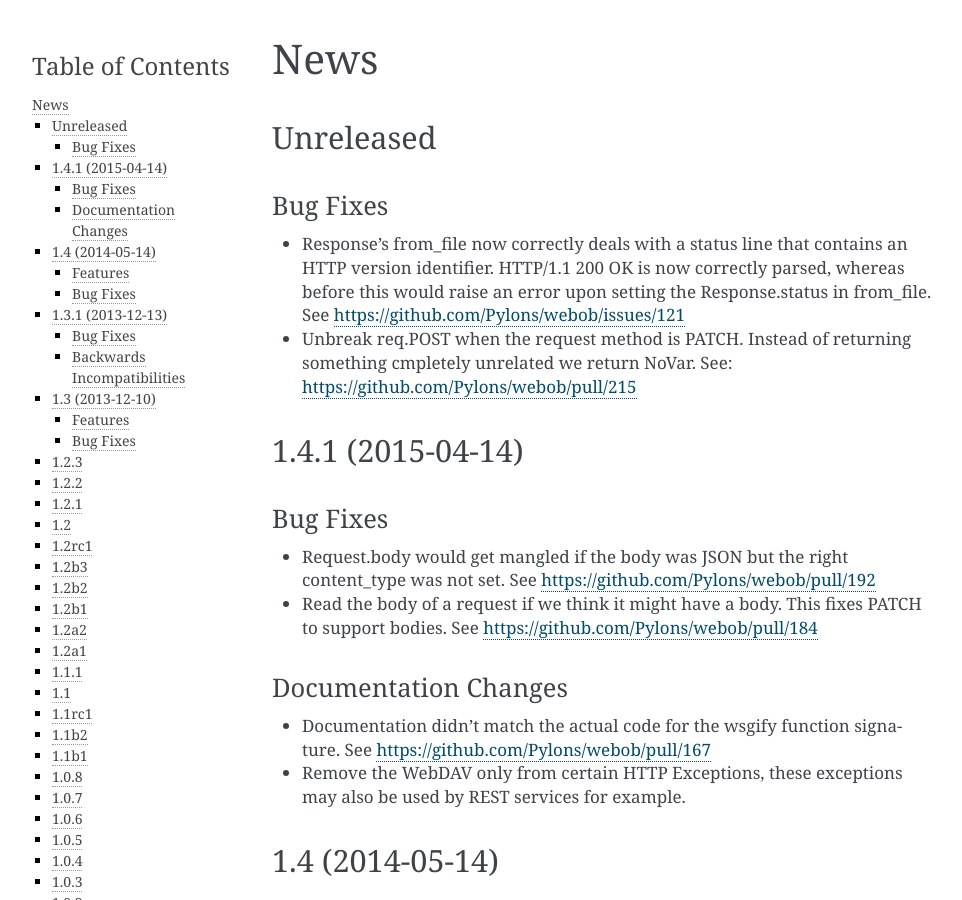
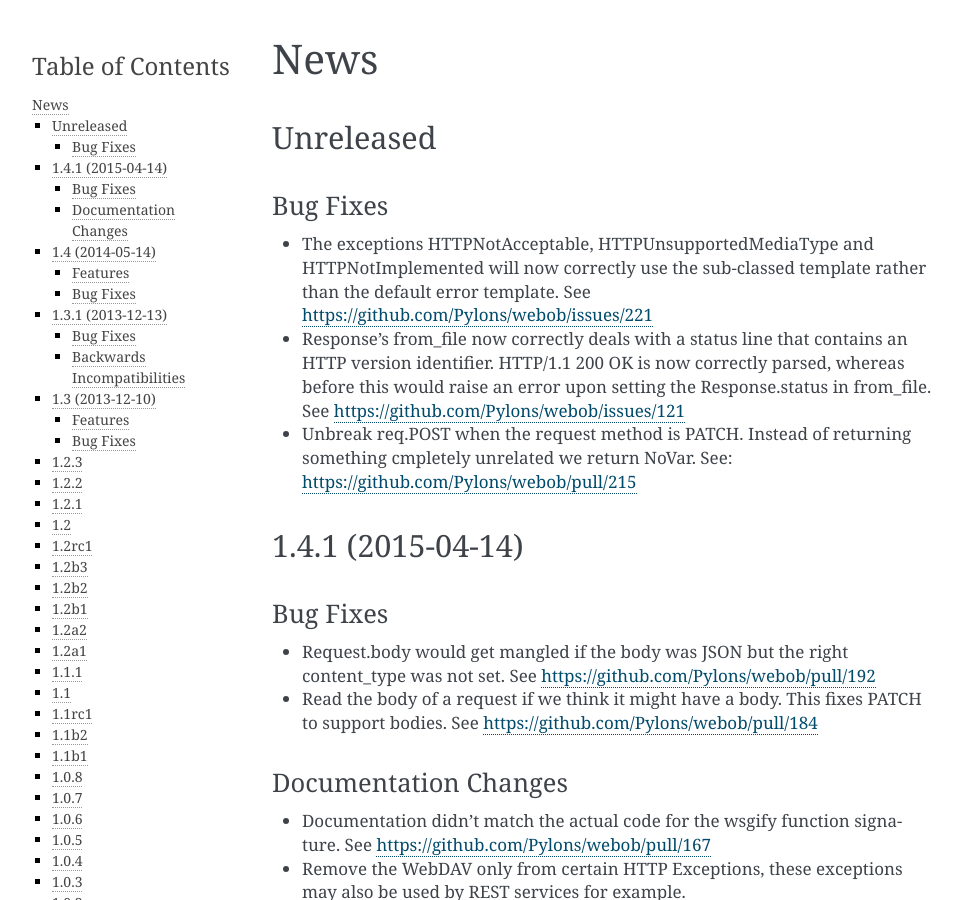
Before and after one commit to Pylons/webob, a Sphinx documentation site: the page built from docs/news.txt, in a window 1280 px wide and 900 px high. Shown: the whole window, without its empty margins (148-1110 px from the left). Built offline with Sphinx 7.4.7, drawn with Linux system fonts in a browser that asks for light colours.

Commit message:
Update news.txt

```diff
--- a/docs/news.txt
+++ b/docs/news.txt
@@ -6,6 +6,10 @@ Unreleased
 
 Bug Fixes
 ~~~~~~~~~
+
+- The exceptions HTTPNotAcceptable, HTTPUnsupportedMediaType and
+  HTTPNotImplemented will now correctly use the sub-classed template rather
+  than the default error template. See https://github.com/Pylons/webob/issues/221
 
 - Response's from_file now correctly deals with a status line that contains an
   HTTP version identifier. HTTP/1.1 200 OK is now correctly parsed, whereas
```
